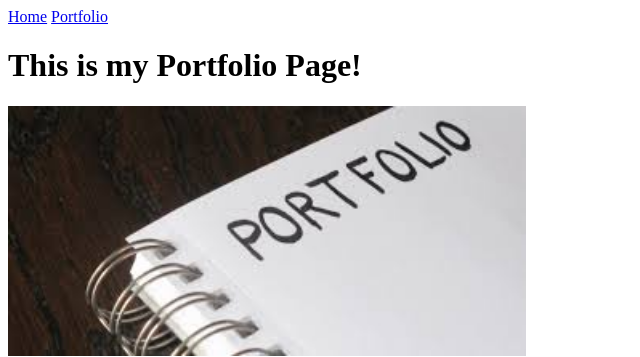
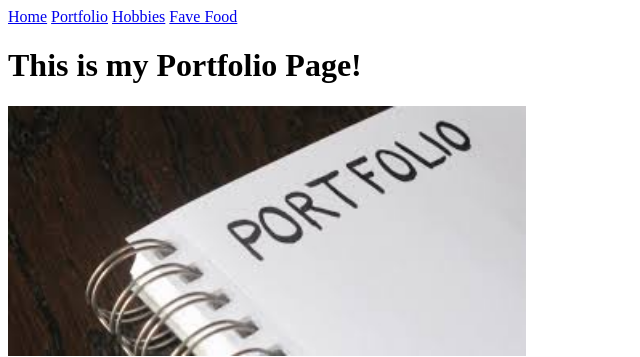
Before and after one commit to villafangenesis/villafangenesis.github.io, a plain HTML site: page portfolio.html in a window 1280 px wide. Shown: the top 357 px of the page, without its empty margins (0-640 px from the left). Drawn offline with Linux system fonts and the light colour scheme.

Commit message:
fixed links on top

```diff
--- a/portfolio.html
+++ b/portfolio.html
@@ -7,6 +7,8 @@
 	  <body>
     <a href="index.html">Home</a>
     <a href="portfolio.html">Portfolio</a>
+    <a href="MyWebsite.html"> Hobbies</a>
+    <a href="favefoods.html"> Fave Food</a>
     <h1>This is my Portfolio Page!</h1>
     <img src="images/portfolio.jpg" height="250">
     <br>
```
